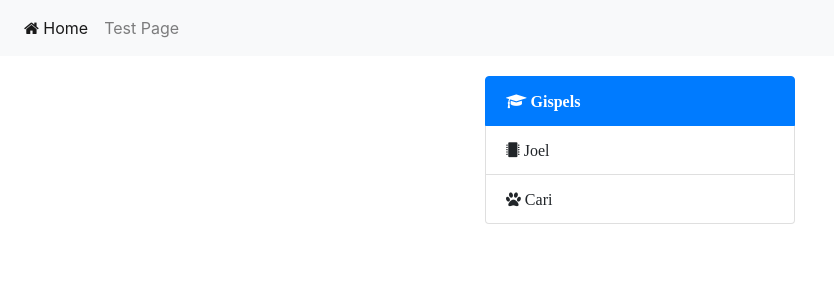
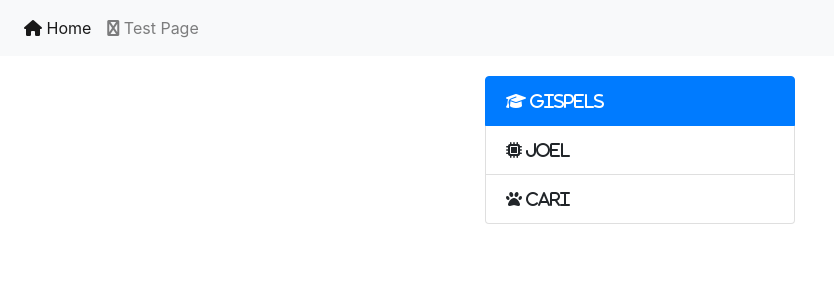
Before and after one commit to noahzarro/eth-lerngruppe, a PHP site: page / in a window 1280 px wide. Shown: the top 300 px of the page, without its empty margins (0-834 px from the left). Run offline with PHP 8.4, Linux system fonts and the light colour scheme; some libraries are stand-ins or nearby versions.

Commit message:
nav.json fix

```diff
--- a/index.php
+++ b/index.php
@@ -7,7 +7,7 @@
     <!-- Bootstrap CSS file -->
     <link rel="stylesheet" href="https://stackpath.bootstrapcdn.com/bootstrap/4.3.1/css/bootstrap.min.css" integrity="sha384-ggOyR0iXCbMQv3Xipma34MD+dH/1fQ784/j6cY/iJTQUOhcWr7x9JvoRxT2MZw1T" crossorigin="anonymous">
     <!-- Font Awesome CSS -->
-    <link rel="stylesheet" href="https://stackpath.bootstrapcdn.com/font-awesome/4.7.0/css/font-awesome.min.css" integrity="sha384-wvfXpqpZZVQGK6TAh5PVlGOfQNHSoD2xbE+QkPxCAFlNEevoEH3Sl0sibVcOQVnN" crossorigin="anonymous">
+    <link rel="stylesheet" href="https://stackpath.bootstrapcdn.com/font-awesome/4.7.0/css/font-awesome.all.css" integrity="sha384-wvfXpqpZZVQGK6TAh5PVlGOfQNHSoD2xbE+QkPxCAFlNEevoEH3Sl0sibVcOQVnN" crossorigin="anonymous">
     <style>
     .bs-example{
         margin: 20px;
```
